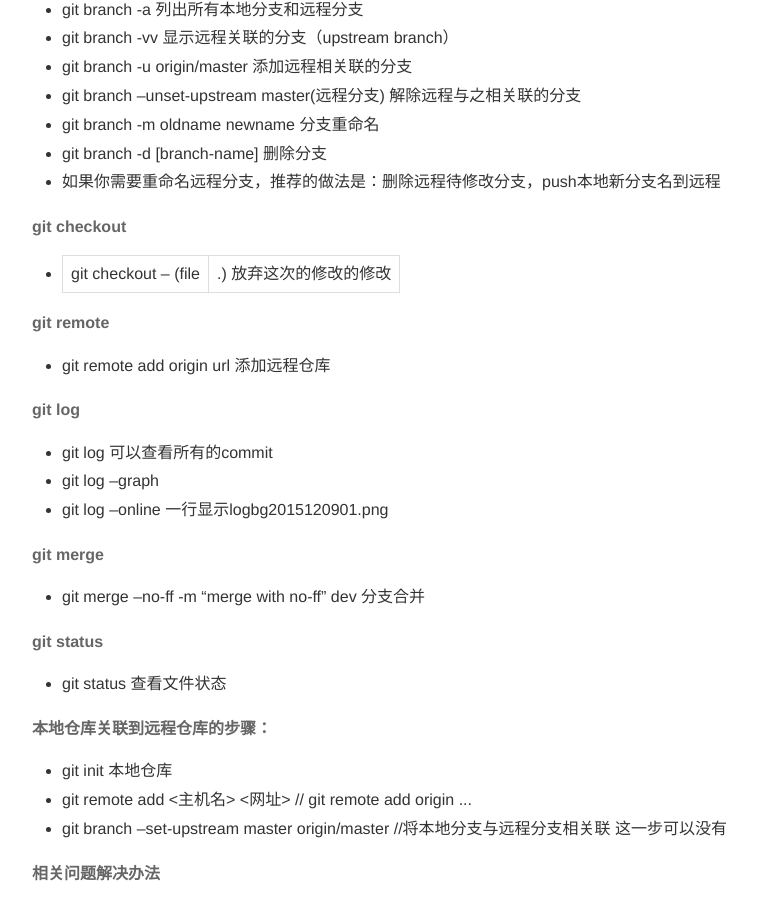
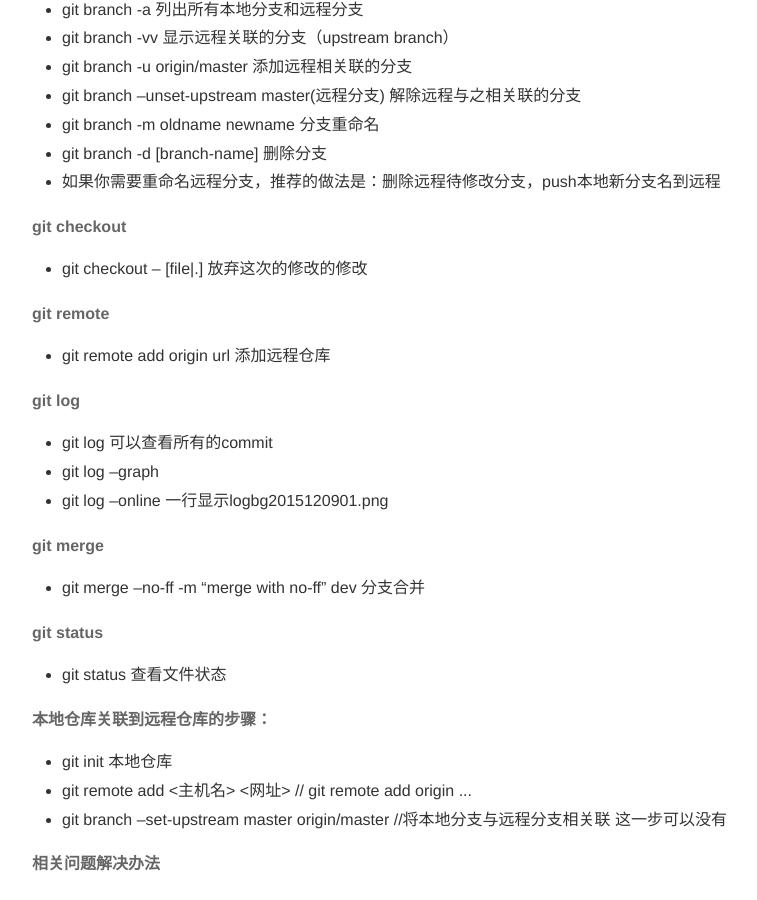
Before and after one commit to loveyunk/old.loveyunk.github.io, a Jekyll site: the page built from _posts/2017-11-05-git常用命令.md, in a window 1280 px wide and 900 px high, scrolled down 1745 px. Shown: the whole window, without its empty margins (248-1005 px from the left). Built offline with Jekyll 4.4.1, drawn with Linux system fonts in a browser that asks for light colours.

Commit message:
添加转义

```diff
--- a/_posts/2017-11-05-git常用命令.md
+++ b/_posts/2017-11-05-git常用命令.md
@@ -52,7 +52,7 @@ date:   2017-11-05
 * 如果你需要重命名远程分支，推荐的做法是：删除远程待修改分支，push本地新分支名到远程
 
 #### git checkout
-* git checkout -- (file|.) 放弃这次的修改的修改
+* git checkout -- \[file\|.\] 放弃这次的修改的修改
 
 #### git remote
 * git remote add origin url 添加远程仓库
```
